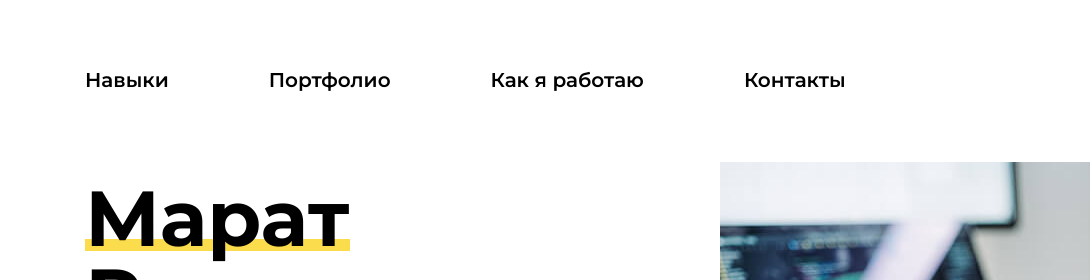
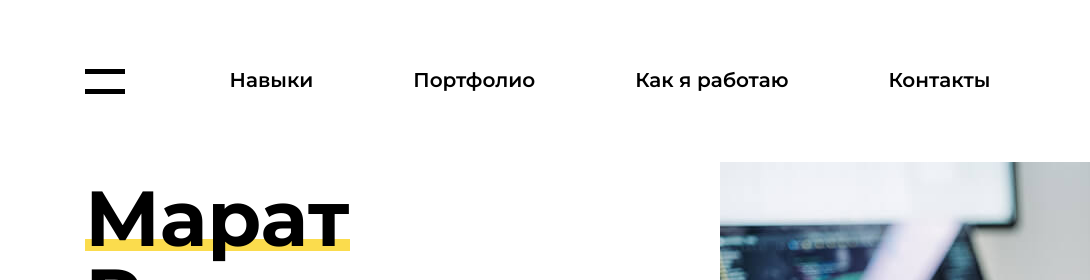
Before and after one commit to pm-yamal/portfolio_website, a plain HTML site: page index.html in a window 1280 px wide. Shown: the top 280 px of the page, 0-1090 px from the left. Drawn offline with Linux system fonts and the light colour scheme.

Commit message:
edition_10.09.2023

```diff
--- a/index.html
+++ b/index.html
@@ -43,9 +43,11 @@
 					<!-- Mobile-logo -->
 					<div class="header-top__mobile">HTML Верстальщик</div>
 					<!-- Mobile-toggle -->
-					<div class="header-top__mobile-icon" id="header-top__mobile-icon"><img src="./img/header-top/mobile-nav-icon.svg" alt="Mobile-navigation"></div>
+					<div class="header-top__toggle">
+						<div class="header-top__toggle-middle active"></div>
+					</div>
 					<!-- Mobile-menu -->
-					<div class="header-top__nav" id="header-top__nav">
+					<div class="header-top__nav">
 						<div class="header-top__nav-content">
 							<ul>
 								<li><a href="#header-skills" class="header-top__nav-item">Навыки</a></li>
--- a/sass/sections/_header-top.scss
+++ b/sass/sections/_header-top.scss
@@ -22,7 +22,7 @@
     justify-content: space-between;
 }
 
-.header-top__mobile, .header-top__mobile-icon {
+.header-top__mobile{
     display: none;
 
     /* Tablet Small */
@@ -31,10 +31,50 @@
     }
 }
 
-.header-top__mobile-icon {
-    cursor: pointer;
-    z-index: 90;
+.header-top__toggle {
+
 }
+.header-top__toggle-middle {
+    position: relative;
+    width: 40px;
+    height: 5px;
+    background-color: #000;
+}
+
+.header-top__toggle-middle::before {
+    content: "";
+    position: absolute;
+    top: -10px;
+    left: 0;
+    width: 40px;
+    height: 5px;
+    background-color: #000;
+}
+
+.header-top__toggle-middle::after {
+    content: "";
+    position: absolute;
+    top: 10px;
+    left: 0;
+    width: 40px;
+    height: 5px;
+    background-color: #000;
+}
+
+/* Состояние бургера при нажатии*/
+.header-top__toggle-middle.active {
+    background-color: transparent;
+}
+
+.header-top__toggle-middle.active::before {
+
+}
+
+.header-top__toggle-middle.active::after {
+
+}
+
+
 
 .header-top__nav-contacts {
     display: none;
```
Also changed, not shown: css/main.css, 1 other file.
